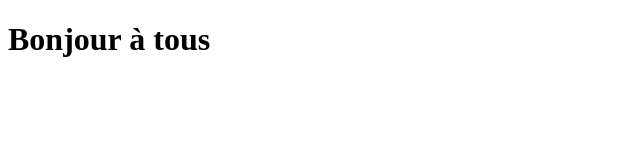
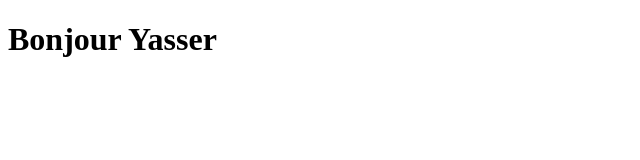
Before and after one commit to jimistay/GitProject, a plain HTML site: page index.html in a window 1280 px wide. Shown: the full height of the page, 0-640 px from the left. Drawn offline with Linux system fonts and the light colour scheme.

Commit message:
page Yasser

```diff
--- a/index.html
+++ b/index.html
@@ -7,6 +7,6 @@
     <title>Document</title>
 </head>
 <body>
-    <h1>Bonjour à tous</h1>
+    <h1>Bonjour Yasser</h1>
 </body>
 </html>
```
